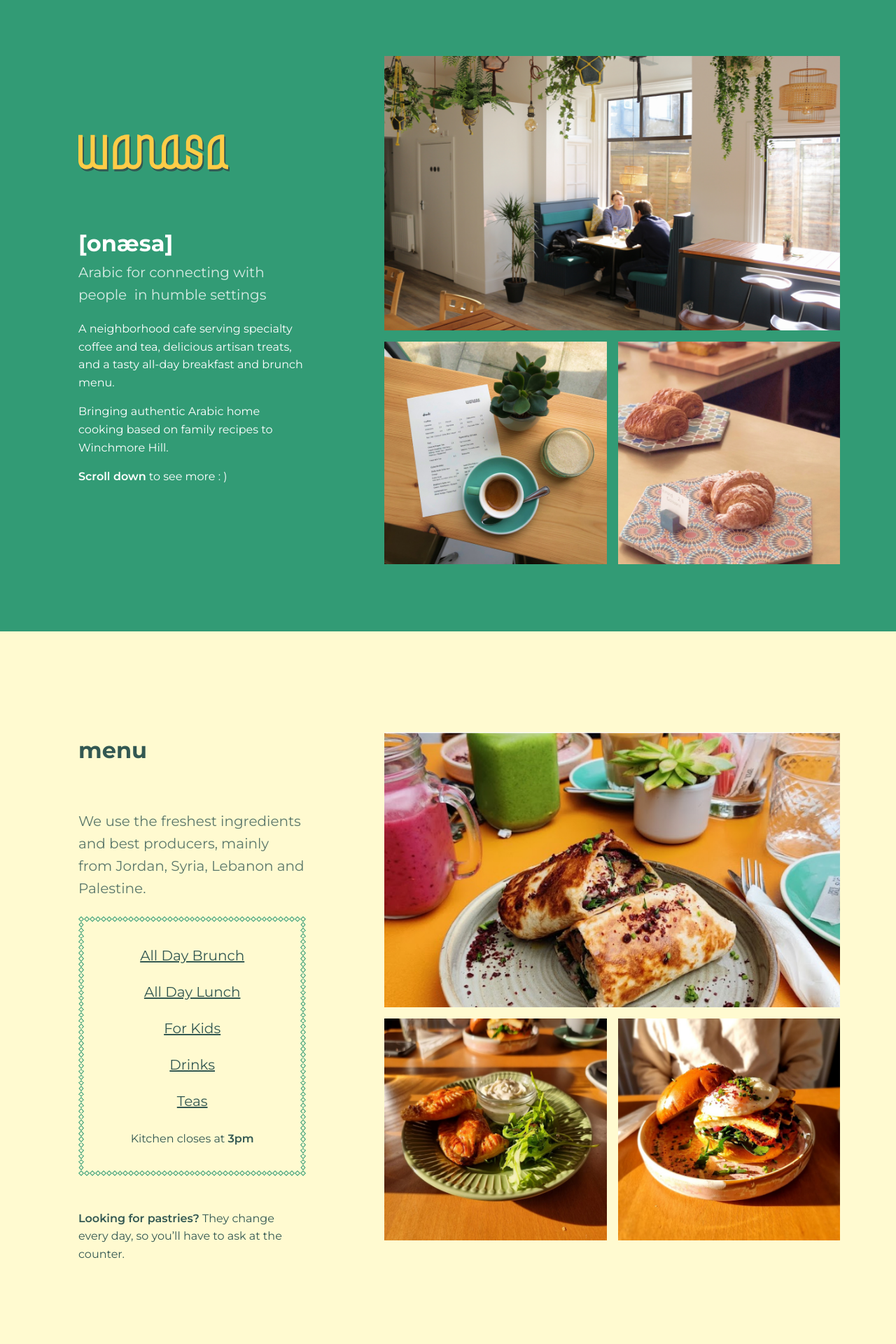
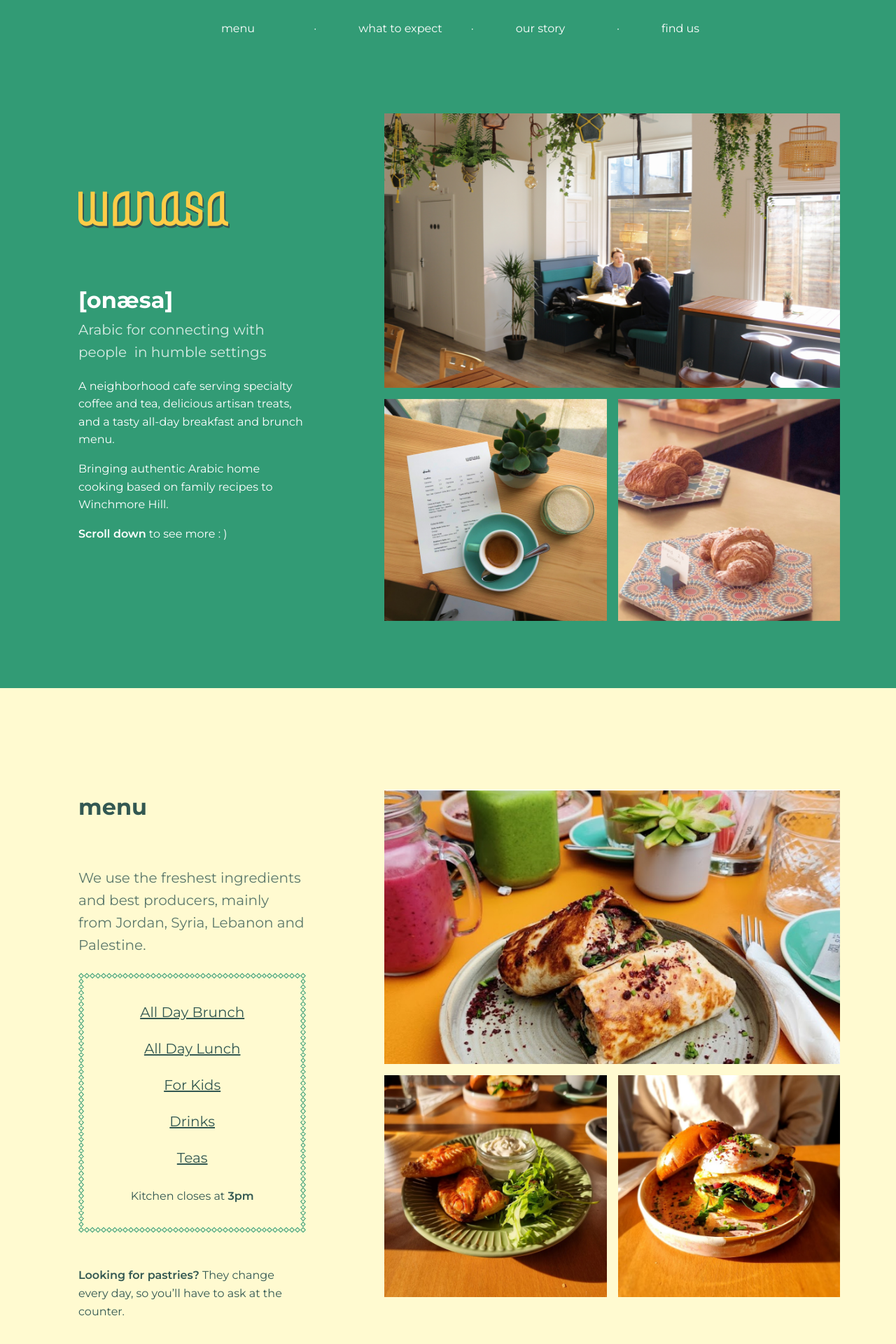
Before and after one commit to jaicab/wanasacafe, a Jekyll site: the page built from index.markdown, in a window 1280 px wide. Shown: the top 1920 px of the page at 70% size. Built offline with Jekyll 4.4.1, drawn with Linux system fonts in a browser that asks for light colours.

Commit message:
Add navigation

```diff
--- a/_config.yml
+++ b/_config.yml
@@ -12,23 +12,24 @@
     title: Uploads
     output: true
 defaults:
-- scope:
-    path: ''
-    type: sections
-  values:
-    tagline: ''
-    box_body: ''
+  - scope:
+      path: ""
+      type: sections
+    values:
+      tagline: ""
+      box_body: ""
+      images: []
 baseurl: "/wanasacafe"
-url: http://jaicab.github.io
+url: https://wanasacafe.co.uk
 Instagram: wanasakitchen
 Menus:
-- title: All Day Brunch
-  file: "/uploads/wanasa-breakfast-menu.pdf"
-- title: All Day Lunch
-  file: "/uploads/wanasa-lunch-menu.pdf"
-- title: For Kids
-  file: "/uploads/wanasa-kids-menu.pdf"
-- title: Drinks
-  file: "/uploads/wanasa-drinks-menu.pdf"
-- title: Teas
-  file: "/uploads/wanasa-tea-menu.pdf"
+  - title: All Day Brunch
+    file: "/uploads/wanasa-breakfast-menu.pdf"
+  - title: All Day Lunch
+    file: "/uploads/wanasa-lunch-menu.pdf"
+  - title: For Kids
+    file: "/uploads/wanasa-kids-menu.pdf"
+  - title: Drinks
+    file: "/uploads/wanasa-drinks-menu.pdf"
+  - title: Teas
+    file: "/uploads/wanasa-tea-menu.pdf"
--- a/_layouts/index.html
+++ b/_layouts/index.html
@@ -3,14 +3,23 @@
   {% include head.html %}
 
   <body>
-    <header></header>
+    <header>
+      <nav>
+        <ul>
+          <li><a href="#section_2">Menu</a></li>
+          <li><a href="#section_3">What To Expect</a></li>
+          <li><a href="#section_4">Our Story</a></li>
+          <li><a href="#section_5">Find Us</a></li>
+        </ul>
+      </nav>
+    </header>
 
     <main>
       {% assign sorted = site.sections | sort: 'position' %}
 
       {% for block in sorted %}
         <!--<pre>{{ block | inspect}}</pre>-->
-        <section class="section {% cycle 'normal', 'alt' %}">
+        <section class="section {% cycle 'normal', 'alt' %}" id="section_{{forloop.index}}">
           <div class="row">
             <div class="content">
               {%if block.id == '/sections/onaesa' %}
--- a/_sass/_page.scss
+++ b/_sass/_page.scss
@@ -50,6 +50,56 @@
     height: 50px;
     margin-left: 0;
     margin-bottom: 5em;
+  }
+}
+
+nav {
+  text-align: center;
+
+  ul,
+  li {
+    margin: 0;
+    list-style: none;
+  }
+
+  ul {
+    width: 100%;
+    max-width: 20em;
+    margin: 0 auto;
+    display: block;
+    overflow: hidden;
+    padding: 1em 0;
+  }
+
+  li {
+    float: left;
+    width: 50%;
+    padding: 0.75em 0;
+  }
+
+  a {
+    text-transform: lowercase;
+    text-decoration: none;
+
+    &:hover {
+      text-decoration: underline;
+    }
+  }
+
+  @media (min-width: 45em) {
+    ul {
+      max-width: 50em;
+    }
+    li {
+      width: 25%;
+
+      & + li {
+        &:before {
+          content: "·";
+          margin-right: 30%;
+        }
+      }
+    }
   }
 }
 
```
